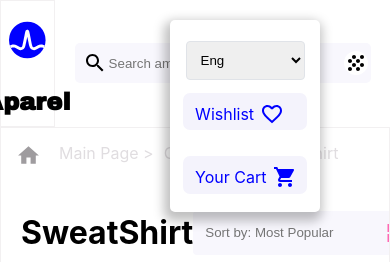
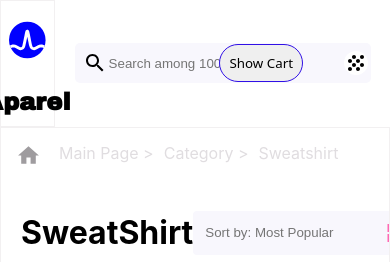
Before and after one commit to okeresamuel/Complete-Ecommerce-and-Admin-dashboard, a React (Create React App) app in the folder e-commerce/: page / in a window 390 px wide. Shown: the top 262 px of the page. Built offline with nearby package versions, Linux system fonts and the light colour scheme.

Commit message:
toggle function for sidebar and cart_mobile view

```diff
--- a/e-commerce/src/components/Header/Header.css
+++ b/e-commerce/src/components/Header/Header.css
@@ -5,37 +5,43 @@
   justify-content: space-between;
   align-items: center;
 }
-.search__box{
+
+.search__box {
   display: flex;
   justify-content: space-evenly;
   align-items: center;
   margin: 20px;
-    padding:8px 3px 8px 8px;
-    border-radius:5px;
+  padding: 8px 3px 8px 8px;
+  border-radius: 5px;
   width: 300px;
   background-color: hsl(252deg 56% 98%);
 }
-.search__Input{
- border:none;
- outline:none;
+.search__Input {
+  border: none;
+  outline: none;
   width: 237px;
- background-color: hsl(252deg 56% 98%)
+  background-color: hsl(252deg 56% 98%);
 }
 
-.search__Icon{
- cursor:pointer;
+.exitIcon{
+  display: none !important;
 }
 
-.Grain__Icon{
+.search__Icon {
+  cursor: pointer;
+}
+
+.Grain__Icon {
   background-color: white;
-    border-radius:50%;
-    cursor:pointer;
+  border-radius: 50%;
+  cursor: pointer;
 }
-.profile__iconsection{
+.profile__iconsection {
   display: flex;
   justify-content: space-between;
 }
-.Nav__btn1,.Nav__btn2{
+.Nav__btn1,
+.Nav__btn2 {
   background-color: hsl(250deg 57% 97%);
   padding: 9px 12px 11px 12px;
   border-radius: 7px;
@@ -45,72 +51,102 @@
   position: relative;
   top: -5px;
 }
-.love__icon,.Shopping__icon{
+.love__icon,
+.Shopping__icon {
   position: relative;
- top:6px;
- left:1.9px;
+  top: 6px;
+  left: 1.9px;
   color: blue;
 }
-.profile__icon{
-    width:35px;
+.profile__icon {
+  width: 35px;
   position: relative;
   top: 3px;
   cursor: pointer;
 }
-.profile__iconDiv{
+.profile__iconDiv {
   height: 45px;
   width: 45px;
   text-align: center;
   border: 1px solid #e0e3e8;
   border-radius: 50px;
-    margin:10px;
+  margin: 10px;
 }
-.Language__container{
+.Language__container {
   position: relative;
   top: 20px;
 }
-.Select__lang{
+
+.Select__lang {
   position: relative;
   border-color: #e0e3e8;
-    border-radius:4px;
+  border-radius: 4px;
   top: -6px;
-    padding:10px;
+  padding: 10px;
   cursor: pointer;
   left: -11px;
 }
-.Language__Icon{
+.Language__Icon {
   color: hsl(260deg 2% 70%);
 }
+.opennav__menu,.exitIcon {
+  display: none;
+}
 
-@media (max-width: 1000px){
-.Language__container{
+/* mobile view for navmenu */
+@media (max-width: 1000px) {
+  .Language__container {
     position: absolute;
     right: 70px;
     display: grid;
     background-color: rgb(255, 255, 255);
-    height: 192px;
+    height: 196px;
     border-radius: 5px;
     z-index: 2;
-    box-shadow: -2px 5px 11px 4px rgba(0,0,0,0.25);
-    -webkit-box-shadow: -2px 5px 11px 4px rgba(0,0,0,0.25);
-    -moz-box-shadow: -2px 5px 11px 4px rgba(0,0,0,0.25);
+    box-shadow: -2px 5px 11px 4px rgba(0, 0, 0, 0.25);
+    -webkit-box-shadow: -2px 5px 11px 4px rgba(0, 0, 0, 0.25);
+    -moz-box-shadow: -2px 5px 11px 4px rgba(0, 0, 0, 0.25);
+    visibility: hidden;
   }
-.Nav__btn1,.Nav__btn2{
+  .showLanguage__container {
+    visibility: visible;
+  }
+
+  .Nav__btn1,
+  .Nav__btn2 {
     background-color: hsl(250deg 57% 97%);
     padding: 3px 12px 6px 12px;
     border-radius: 7px;
     margin: 13px;
     color: blue;
     text-decoration: none;
-
   }
-.Select__lang{
+  .exitIcon {
+    position: absolute;
+    right: -5px;
+    top:-5px;
+    cursor:pointer;
+    color: rgba(0, 0, 0, 0.705);
+  }
+  .exitIcon{
+    display: block !important;
+  }
+  .Select__lang {
     position: sticky;
     top: 41px;
     width: 119px;
     margin: auto;
   }
-.Language__Icon{
+  .Language__Icon {
     visibility: hidden;
   }
+  .opennav__menu {
+    display: block;
+    position: absolute;
+    right: 87px;
+    padding: 9px;
+    border: 1px solid rgb(48, 16, 230);
+    font-family: system-ui;
+    border-radius: 28px;
   }
+}
--- a/e-commerce/src/components/Header/Header.js
+++ b/e-commerce/src/components/Header/Header.js
@@ -3,9 +3,11 @@ import GrainIcon from '@mui/icons-material/Grain';
 import LanguageIcon from '@mui/icons-material/Language';
 import FavoriteBorderIcon from '@mui/icons-material/FavoriteBorder';
 import ShoppingCartIcon from '@mui/icons-material/ShoppingCart';
+import ExitIcon from '@mui/icons-material/HighlightOff';
 import './Header.css';
-import { useContext } from 'react';
+import { useContext, useRef } from 'react';
 import { useCart,useCartUpdate } from '../../context/CartContext';
+
 
 
 const Header = () => {
@@ -14,6 +16,16 @@ const Header = () => {
   //update the global state of the cart
   const cartUpdate = useCartUpdate()
 
+    const languageConatainer__ref = useRef()
+    const languageConatainerExiticon__ref = useRef()
+    const  ShowChart = () => {
+     languageConatainer__ref.current.classList.add("showLanguage__container")
+     languageConatainerExiticon__ref.current.style.visibility = "visible"
+    }
+    const  HideChart = () => {
+      languageConatainer__ref.current.classList.remove("showLanguage__container")
+      languageConatainerExiticon__ref.current.style.visibility = "hidden"
+    }
 
     return (<div id='header'>
       <div className="search__box">
@@ -23,7 +35,8 @@ const Header = () => {
       </div>
 
       <div className='profile__iconsection'>
-      <div className='Language__container' >
+        <div className='Language__container' ref={languageConatainer__ref}>
+        <ExitIcon className="exitIcon" ref={languageConatainerExiticon__ref} onClick={HideChart}/>
         <select name="languages" className="Select__lang">
         <option value="Eng">Eng</option>
         <option value="Spanish">Spanish</option>
@@ -35,10 +48,12 @@ const Header = () => {
         <a href="#closed" className="Nav__btn2" onClick={cartUpdate}>Your Cart <ShoppingCartIcon className='Shopping__icon'/></a>
         </div>
 
-          <div className="profile__iconDiv">
-          <img  className="profile__icon" src='https://cdn-icons-png.flaticon.com/128/5349/5349022.png' alt='profile__pic'/>
+
+         <div className="profile__iconDiv">
+         <img  className="profile__icon" src='https://cdn-icons-png.flaticon.com/128/5349/5349022.png' alt='profile__pic'/>
         </div>
-      </div>
+       </div>
+      <button className='opennav__menu' onClick={ShowChart}>Show Cart</button>
     </div>)
 }
 
--- a/e-commerce/src/components/SideBar/SideBar.css
+++ b/e-commerce/src/components/SideBar/SideBar.css
@@ -1,14 +1,14 @@
-#sideBar {
+.sideBar {
     height: 85vh;
     width: 14vw;
     overflow:auto;
     padding-bottom: 50px;
 }
-#sideBar::-webkit-scrollbar{
+.sideBar::-webkit-scrollbar{
     width:10px;
     height: 10px;
 }
-#sideBar::-webkit-scrollbar-thumb{
+.sideBar::-webkit-scrollbar-thumb{
     background-color:blue;
     border-radius:4px;
 }
@@ -31,7 +31,7 @@
     bottom: 120px;
 }
 @media (max-width:1170px){
-#sideBar{
+.sideBar{
     height: 85vh;
     width: 200px;
     overflow: auto;
@@ -39,7 +39,13 @@
     position: absolute;
     z-index: 2;
     height: 100vh;
-    backdrop-filter: blur(82px)
+    backdrop-filter: blur(82px);
+    transform: translate(-200px);
+    transition: 300ms;
+}
+.hide__sidebar{
+    transform: translate(-0px);
+    transition: 300ms;
 }
 
 .sideBarShow__Icon{
--- a/e-commerce/src/components/SideBar/SideBar.js
+++ b/e-commerce/src/components/SideBar/SideBar.js
@@ -7,15 +7,17 @@ import PriceSelect from '../PriceSelect/PriceSelect';
 import ApplyBtn from '../ApplyBtn/ApplyBtn';
 import MenuIcon from '@mui/icons-material/Menu';
 import BackToTopIcon from '@mui/icons-material/VerticalAlignTop';
-import {useState} from "react"
+import {useRef} from "react"
 
 const SideBar = () => {
+    const sideBar__Ref = useRef()
+    const toggleSideBar = () => {
+     sideBar__Ref.current.classList.toggle("hide__sidebar")
+    }
 
-    const [openSideBar, setOpensidebar]  = useState(false)
      return (
      <>
-     {openSideBar &&
-     <div id='sideBar' className='greyBorder'>
+     <div className='sideBar greyBorder' ref={sideBar__Ref}>
      <Category />
      <TipeSelect />
      <ColorFilter />
@@ -23,8 +25,7 @@ const SideBar = () => {
      <PriceSelect />
      <ApplyBtn />
      </div>
-    }
-     <MenuIcon  className="sideBarShow__Icon" onClick={(()=>{setOpensidebar(!openSideBar)})}/>
+     <MenuIcon  className="sideBarShow__Icon" onClick={toggleSideBar}/>
      <a href='Home'><BackToTopIcon className="BackToTop__Icon" /></a>
      </>
 
```
Lines whose indentation alone changed are shown as unchanged.
